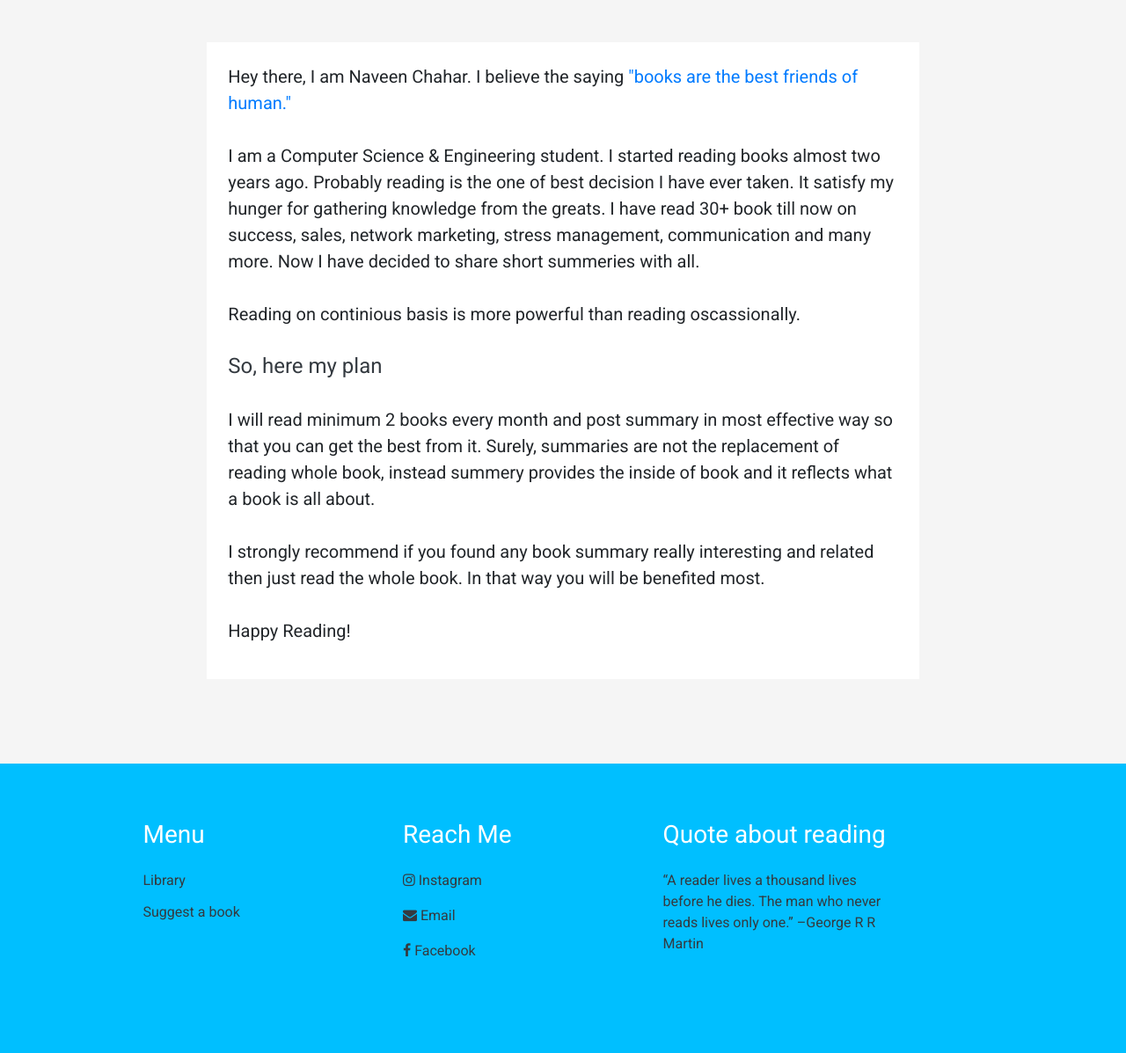
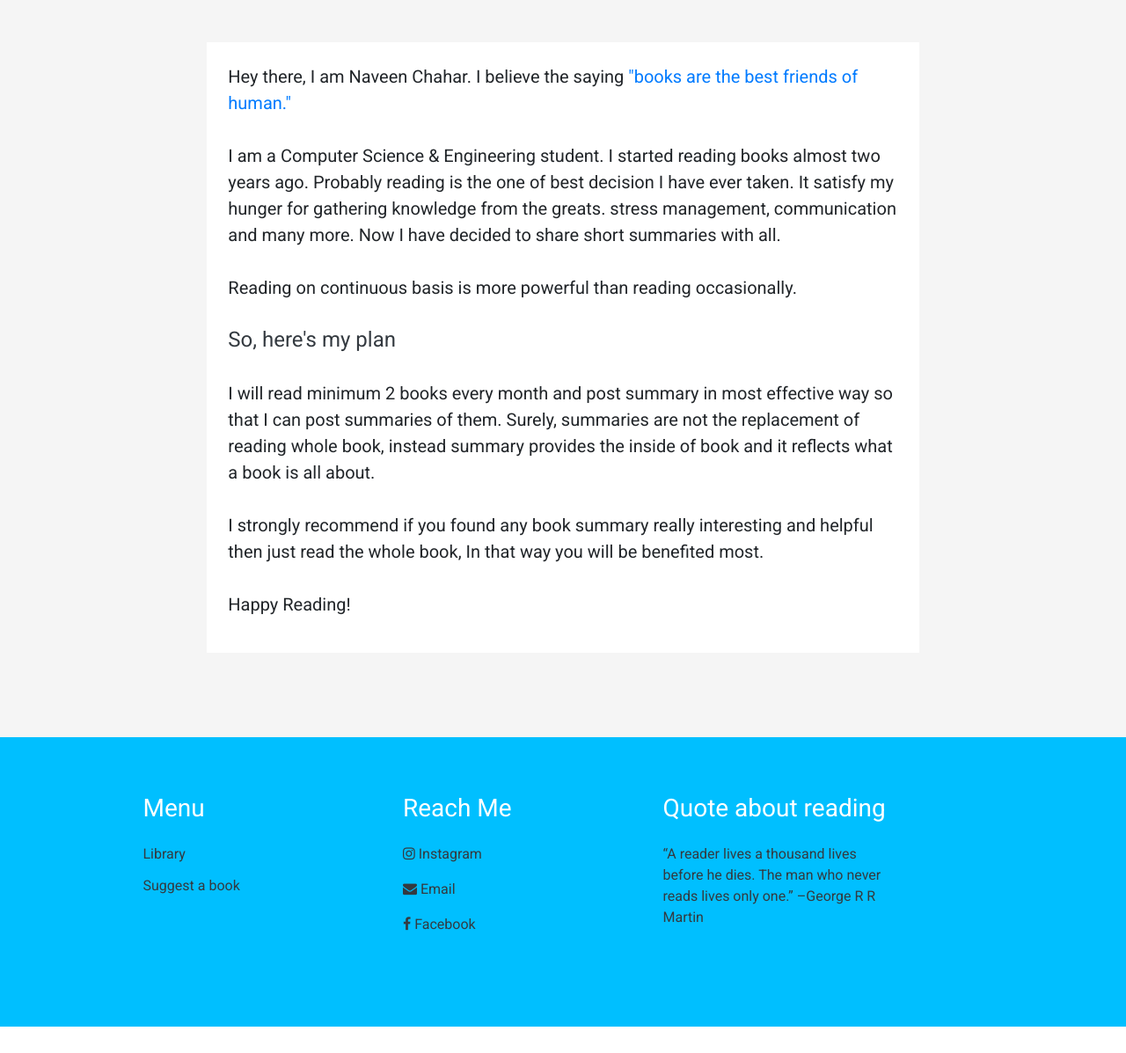
Before and after one commit to inaveenchahar/shortsummary, a Django app: page /who-and-why/ in a window 1280 px wide. Shown: the part 83-1280 px from the top of the page at 88% size. After the commit the page ends 1250 px from the top, so only its background shows below. Run offline with Django 3.2, Linux system fonts and the light colour scheme; some libraries are stand-ins or nearby versions; some web fonts are replaced.

Commit message:
chore(book_app): about me updated

```diff
--- a/book_app/templates/who_why.html
+++ b/book_app/templates/who_why.html
@@ -11,17 +11,17 @@
 				<p class='lead'>
 					Hey there, I  am Naveen Chahar. I believe the saying <span class='text-primary'>"books are the best friends of human." </span>
 					<br><br>
-					I am a Computer Science & Engineering student. I started reading books almost two years ago. Probably reading is the one of best decision I have ever taken. It satisfy my hunger for gathering knowledge from the greats. I have read 30+ book till now on success, sales, network marketing,
-					stress management, communication and many more. Now I have decided to share short summeries with all.
+					I am a Computer Science & Engineering student. I started reading books almost two years ago. Probably reading is the one of best decision I have ever taken. It satisfy my hunger for gathering knowledge from the greats.
+					stress management, communication and many more. Now I have decided to share short summaries with all.
 					<br><br>
-					Reading on continious basis is more powerful than reading oscassionally.
+					Reading on continuous basis is more powerful than reading occasionally.
 					<br><br>
-					<span class='h4 text-dark'>So, here my plan</span>
+					<span class='h4 text-dark'>So, here's my plan</span>
 					<br><br>
-					 I will read minimum 2 books every month and post summary in most effective way so that you can get the best from it. Surely, summaries are not the replacement of reading whole book,
-					 instead summery provides the inside of book and it reflects what a book is all about.
+					 I will read minimum 2 books every month and post summary in most effective way so that I can post summaries of them. Surely, summaries are not the replacement of reading whole book,
+					 instead summary provides the inside of book and it reflects what a book is all about.
 					 <br><br>
-					 I strongly recommend if you found any book summary really interesting and related then just read the whole book. In that way you will be benefited most.
+					 I strongly recommend if you found any book summary really interesting and helpful then just read the whole book, In that way you will be benefited most.
 					 <br><br>
 					 Happy Reading!
 				</p>
```
